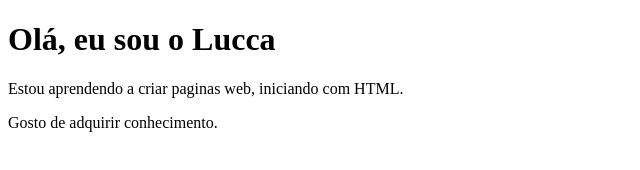
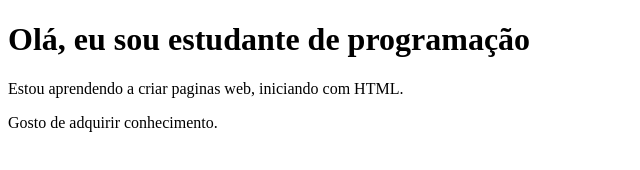
Before and after one commit to maciel-s/First-html, a plain HTML site: page index.html in a window 1280 px wide. Shown: the whole page, without its empty margins (0-640 px from the left). Drawn offline with Linux system fonts and the light colour scheme.

Commit message:
pequena alteração no arquivo index.html

```diff
--- a/index.html
+++ b/index.html
@@ -5,7 +5,7 @@
         <title> Sobre mim </title>
     </head>
     <body>
-        <h1> Olá, eu sou o Lucca </h1>
+        <h1> Olá, eu sou estudante de programação </h1>
         <p> Estou aprendendo a criar paginas web, iniciando com HTML.</p>
         <p> Gosto de adquirir conhecimento. </p>
     </body>
```
